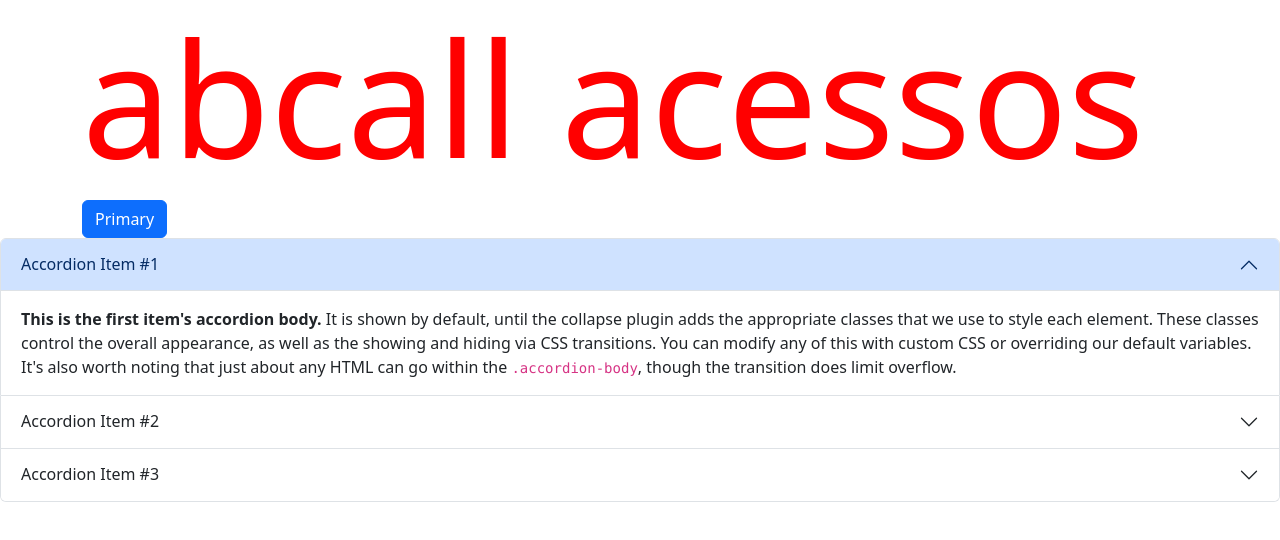
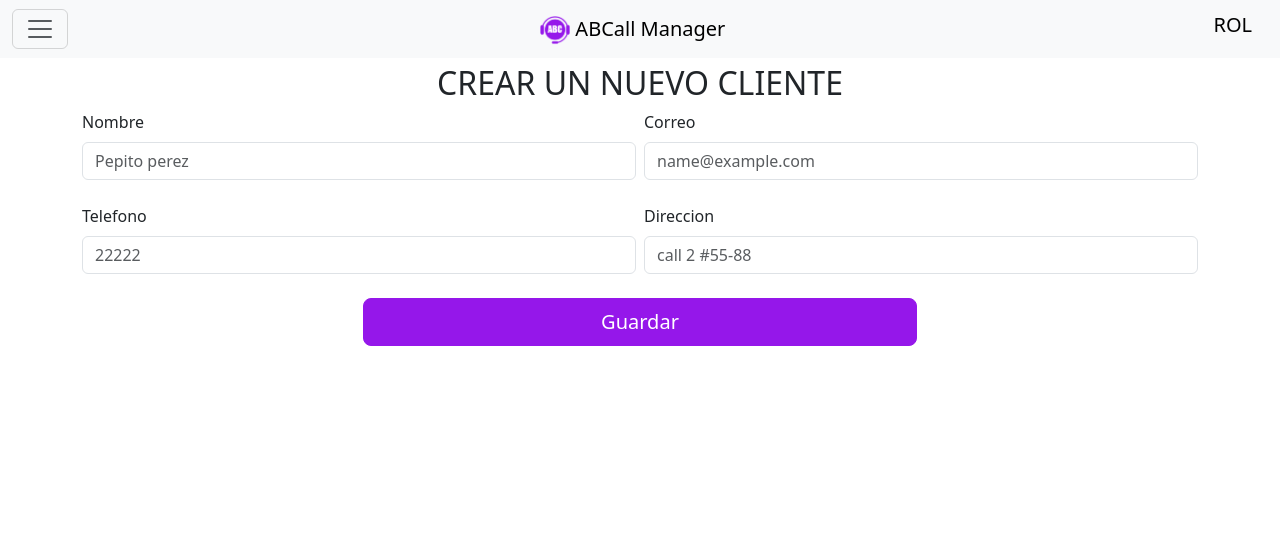
Before and after one commit to JuanDaCalderon/abcall-web, an Angular app: page /home/cliente in a window 1280 px wide. Shown: the top 540 px of the page. Built offline with nearby package versions, Linux system fonts and the light colour scheme.

Commit message:
se crea la vista de cliente

```diff
--- a/src/app/app.routes.ts
+++ b/src/app/app.routes.ts
@@ -3,6 +3,7 @@ import {AccesosComponent} from './accesos/accesos.component';
 import {HomeComponent} from './components/home/home.component';
 import {RolesPermisosComponent} from './configuracion/roles-permisos/roles-permisos.component';
 import {ListIncidenciasComponent} from './incidencias/list-incidencias/list-incidencias.component';
+import {CrearClienteComponent} from './configuracion/crear-cliente/crear-cliente.component';
 export const routes: Routes = [
   {path: '', component: AccesosComponent},
   {
@@ -10,7 +11,8 @@ export const routes: Routes = [
     component: HomeComponent,
     children: [
       {path: '', component: ListIncidenciasComponent},
-      {path: 'roles', component: RolesPermisosComponent}
+      {path: 'roles', component: RolesPermisosComponent},
+      {path: 'cliente', component: CrearClienteComponent}
     ]
   },
   {path: '**', component: AccesosComponent}
--- a/src/app/components/navbar/navbar.component.html
+++ b/src/app/components/navbar/navbar.component.html
@@ -33,7 +33,7 @@
               Crear un Gestor</a>
           </li>
           <li class="nav-item">
-            <a class="nav-link " href="home" routerLinkActive="active" ariaCurrentWhenActive="page">
+            <a class="nav-link " href="home/cliente" routerLinkActive="active" ariaCurrentWhenActive="page">
               <span><i class="fa-solid fa-circle-plus fa-lg"></i></span>
               Crear un Cliente</a>
           </li>
--- /dev/null
+++ b/src/app/configuracion/crear-cliente/crear-cliente.component.html
@@ -0,0 +1,24 @@
+<div class="container top align-content-center">
+  <h2 class=" text-md-center">CREAR UN NUEVO CLIENTE</h2>
+  <form class="row g-2 needs-validation">
+      <div class="col-md-6 mb-3">
+        <label for="nombre" class="form-label">Nombre</label>
+        <input type="text" class="form-control" id="nombre" placeholder="Pepito perez">
+      </div>
+      <div class="col-md-6 mb-3">
+        <label for="correo" class="form-label">Correo</label>
+        <input type="email" class="form-control" id="correo" placeholder="name@example.com">
+      </div>
+      <div class="col-md-6 mb-3">
+        <label for="telefono" class="form-label">Telefono</label>
+        <input type="text" class="form-control" id="telefono" placeholder="22222">
+      </div>
+      <div class="col-md-6 mb-3">
+        <label for="direccion" class="form-label">Direccion</label>
+        <input type="text" class="form-control" id="direccion" placeholder="call 2 #55-88">
+      </div>
+    <div class="d-grid gap-2 col-6 mx-auto">
+      <button class="btn btn-purple btn-lg btn-" type="submit">Guardar</button>
+    </div>
+  </form>
+</div>
--- /dev/null
+++ b/src/app/configuracion/crear-cliente/crear-cliente.component.scss
@@ -0,0 +1,20 @@
+.top{
+  margin-top: 5%;
+}
+
+.btn-purple {
+  --bs-btn-color: #fff;
+  --bs-btn-bg: #9517EA;
+  --bs-btn-border-color: #9517EA;
+  --bs-btn-hover-color: #fff;
+  --bs-btn-hover-bg: #9517EA;
+  --bs-btn-hover-border-color: #9517EA;
+  --bs-btn-focus-shadow-rgb: 49, 132, 253;
+  --bs-btn-active-color: #fff;
+  --bs-btn-active-bg: #9517EA;
+  --bs-btn-active-border-color: #9517EA;
+  --bs-btn-active-shadow: inset 0 3px 5px rgba(0, 0, 0, .125);
+  --bs-btn-disabled-color: #fff;
+  --bs-btn-disabled-bg: #9517EA;
+  --bs-btn-disabled-border-color: #9517EA;
+}
--- a/src/app/configuracion/roles-permisos/roles-permisos.component.html
+++ b/src/app/configuracion/roles-permisos/roles-permisos.component.html
@@ -32,7 +32,7 @@
     <div class="m-3">
       <h4>Permisos de Administrador</h4>
     </div>
-    <form class="m-2">
+    <form class="m-2 align-content-start">
       <div class="form-group border border-2">
         <div class="form-check form-check-reverse form-switch">
           <label class="form-check-label" for="flexSwitchCheckDefault">Crea gestor</label>
@@ -46,6 +46,22 @@
           <label class="form-check-label" for="flexSwitchCheckDefault">Crear Incidente</label>
           <input class="form-check-input" type="checkbox" role="switch" id="flexSwitchCheckDefault">
         </div>
+        <div class="form-check form-check-reverse form-switch">
+          <label class="form-check-label" for="flexSwitchCheckDefault">Ver lista de incidentes asociado a un cliente</label>
+          <input class="form-check-input" type="checkbox" role="switch" id="flexSwitchCheckDefault">
+        </div>
+        <div class="form-check form-check-reverse form-switch">
+          <label class="form-check-label" for="flexSwitchCheckDefault">Ver lista de incidentes asociado a un usuario</label>
+          <input class="form-check-input" type="checkbox" role="switch" id="flexSwitchCheckDefault">
+        </div>
+        <div class="form-check form-check-reverse form-switch">
+          <label class="form-check-label" for="flexSwitchCheckDefault">Ver tablero de incidentes de cliente</label>
+          <input class="form-check-input" type="checkbox" role="switch" id="flexSwitchCheckDefault">
+        </div>
+        <div class="form-check form-check-reverse form-switch">
+          <label class="form-check-label" for="flexSwitchCheckDefault">Ver tablero de solicitudes de incidentes</label>
+          <input class="form-check-input" type="checkbox" role="switch" id="flexSwitchCheckDefault">
+        </div>
       </div>
       <div class="form-group vstack gap-2 col-md-5 mx-auto">
         <button class="btn btn-purple">Guardar</button>
```
Also changed, not shown: src/app/configuracion/crear-cliente/crear-cliente.component.ts (added, +10 -0 lines), 1 other file (tests, documents, lock files or other folders).
